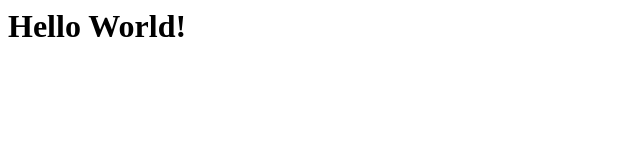
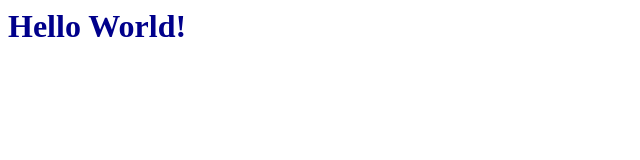
Before and after one commit to shkap13/cs378-portfolio, a plain HTML site: page index.html in a window 1280 px wide. Shown: the whole page, without its empty margins (0-640 px from the left). Drawn offline with Linux system fonts and the light colour scheme.

Commit message:
added some color!

```diff
--- a/index.html
+++ b/index.html
@@ -1,2 +1,2 @@
 <title> Hello World Page </title>
-<h1> Hello World! </h1>
+<h1 style="color:DarkBlue;"> Hello World! </h1>
```
